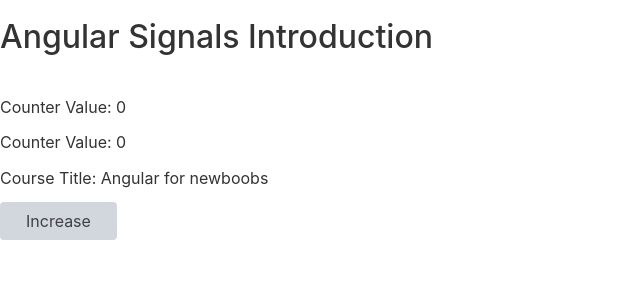
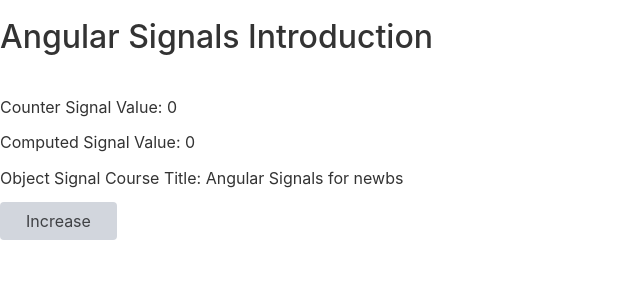
Before and after one commit to javierlona/learning_angular_signals_v17, an Angular app: page / in a window 1280 px wide. Shown: the top 300 px of the page, without its empty margins (0-640 px from the left). Built offline with nearby package versions, Linux system fonts and the light colour scheme.

Commit message:
A little refinement

```diff
--- a/src/app/app.component.html
+++ b/src/app/app.component.html
@@ -6,15 +6,15 @@
   </div>
 </div>
 <div class="row">
-  <div class="col">Counter Value: {{ counter() }}</div>
+  <div class="col">Counter Signal Value: {{ counter() }}</div>
 </div>
 
 <div class="row">
-  <div class="col">Counter Value: {{ computedCounter() }}</div>
+  <div class="col">Computed Signal Value: {{ computedCounter() }}</div>
 </div>
 
 <div class="row">
-  <div class="col">Course Title: {{ course().title }}</div>
+  <div class="col">Object Signal Course Title: {{ course().title }}</div>
 </div>
 
 <div class="row">
--- a/src/app/app.component.ts
+++ b/src/app/app.component.ts
@@ -1,4 +1,4 @@
-import { Component, computed, effect, signal } from '@angular/core';
+import { Component, computed, signal } from '@angular/core';
 import { RouterOutlet } from '@angular/router';
 import { CommonModule } from '@angular/common';
 
@@ -12,23 +12,26 @@ import { CommonModule } from '@angular/common';
 export class AppComponent {
   counter = signal(0);
 
+  // A computed signal derives its value from other signals.
   computedCounter = computed(() => {
     return this.counter() * 10;
   });
 
   course = signal({
     id: 1,
-    title: "Angular for newboobs"
+    title: "Angular Signals for newbs"
   });
 
   constructor() { }
 
   increment() {
+    // Difference between set and update
+    // https://www.angulartraining.com/daily-newsletter/three-ways-to-update-angular-signals/
     this.counter.update(val => val + 1);
 
     this.course.set({
       id: 1,
-      title: "Hello World"
+      title: "I changed the title!"
     });
   }
 }
```
